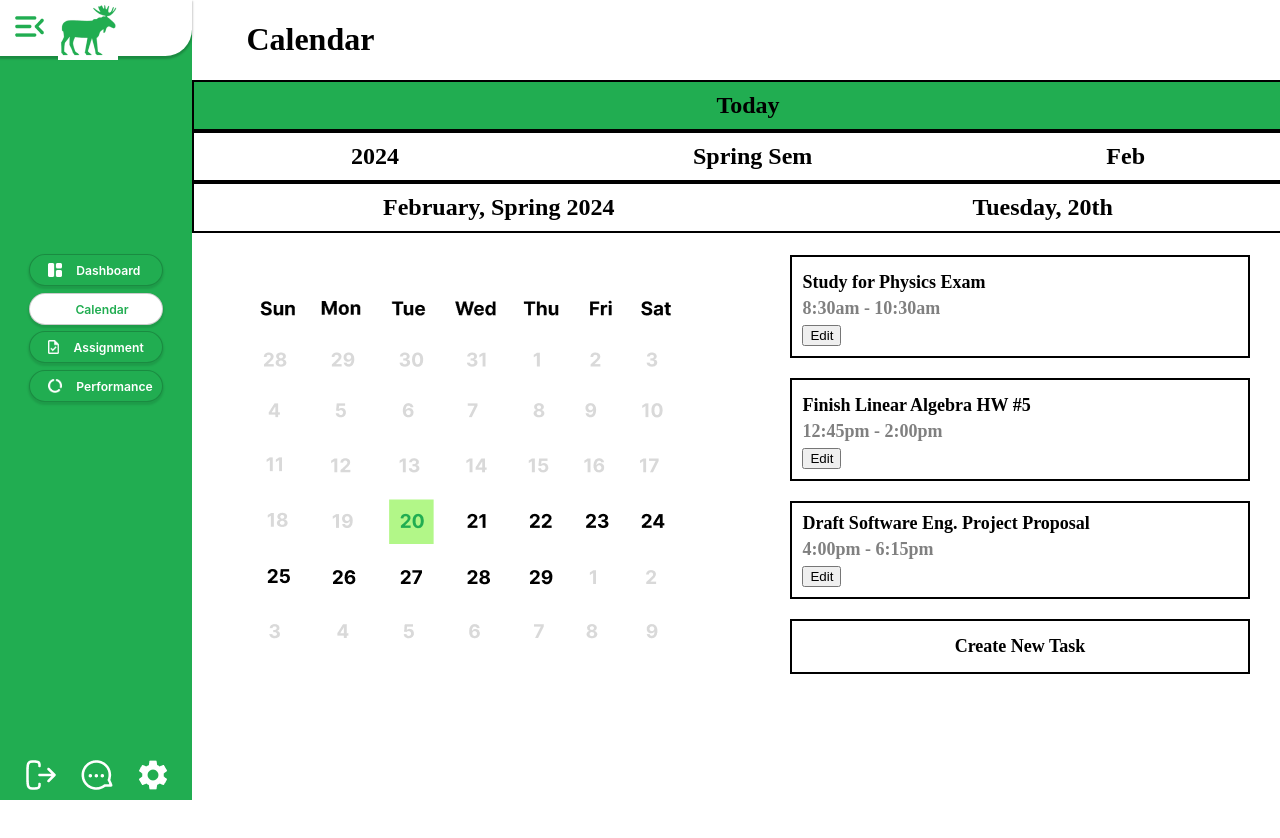
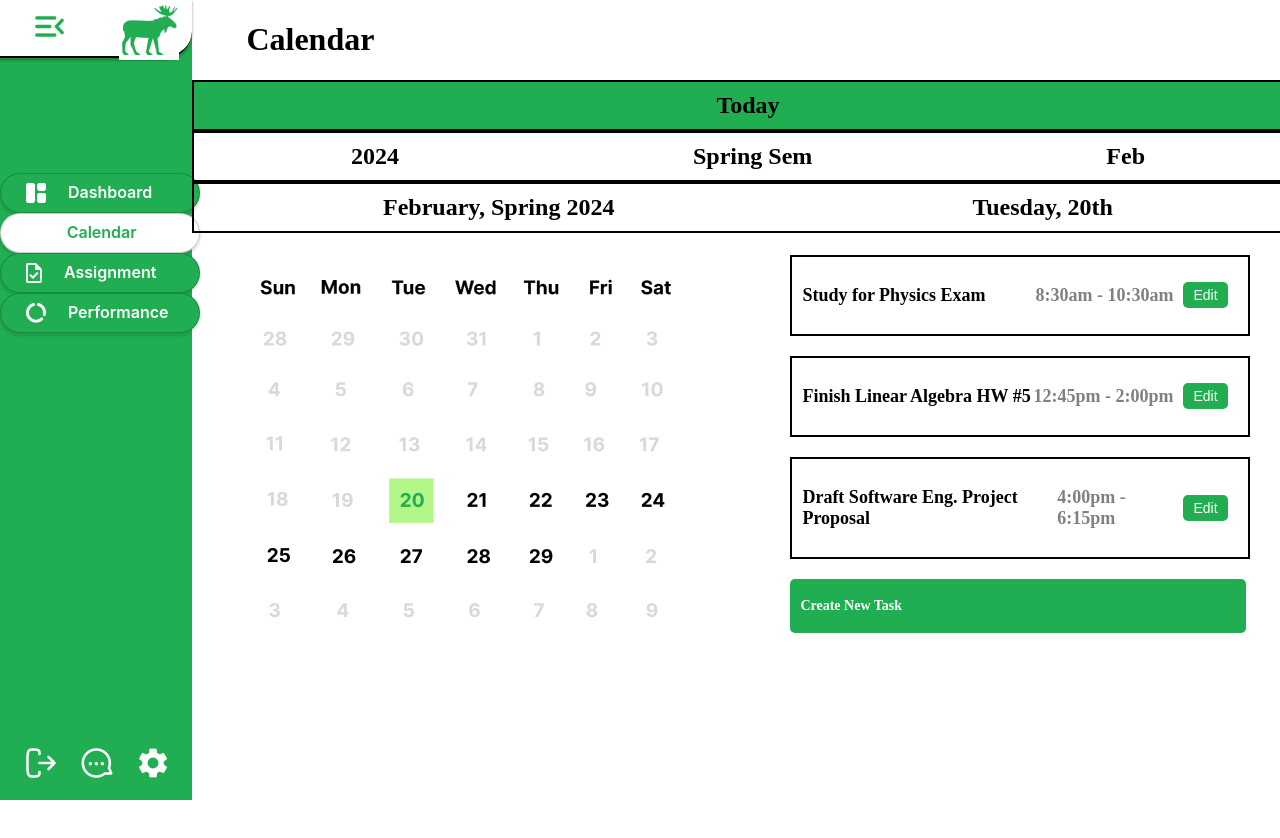
Before and after one commit to CaffeMacchiato/Plannar-Updated, a website: page calendar.html in a window 1280 px wide. Shown: the top 838 px of the page. After the commit the page ends 800 px from the top, so only its background shows below. Drawn offline with Linux system fonts and the light colour scheme.

Commit message:
Update calendar.css
Newly updated code for calendar.css for the "Edit" button

```diff
--- a/calendar.css
+++ b/calendar.css
@@ -1,7 +1,110 @@
-/* MY CONTENT STARTS HERE */
+html,
+body {
+    height: 100%;
+    margin: 0;
+    padding: 0;
+}
+
+.wrapper {
+    margin: 0;
+    padding: 0;
+    height: 100%;
+    display: flex;
+    flex-direction: row;
+}
+
+.menu {
+    margin: 0;
+    padding: 0;
+    user-select: none;
+    display: flex;
+    flex-direction: column;
+    justify-content: space-between;
+    background-color: #21ad51;
+    width: 15%;
+    height: 100%;
+}
+
+.menu-header {
+    display: flex;
+    flex-direction: row;
+    background-color: white;
+    justify-content: flex-start;
+    border-radius: 0pt 0pt 20pt 0pt;
+    box-shadow: 0px 2px 2px 1px rgba(0, 0, 0, 0.2);
+    height: 7%;
+    width: 100%;
+    border-bottom: 2px solid black;
+}
+
+.menu-header-button {
+    margin-top: auto;
+    margin-bottom: auto;
+    padding-left: 30px;
+}
+
+#menu-header-home-button {
+    padding-left: 50px;
+}
+
+.menu-body {
+    display: flex;
+    flex-direction: column;
+    justify-content: space-evenly;
+    height: 20%;
+    padding-bottom: 300px;
+    margin-left: auto;
+    margin-right: auto;
+}
+
+.menu-button-wrapper {
+    display: flex;
+    flex-direction: row;
+    justify-content: flex-start;
+    height: 20px;
+    width: auto;
+}
+
+.menu-icon {
+    margin-left: 10%;
+}
+
+.menu-text {
+    margin-top: 3px;
+    margin-left: 12%;
+}
+
+.menu-button,
+.menu-button-active {
+    margin-left: auto;
+    margin-right: auto;
+    border-radius: 50pt;
+    color: white;
+    background-color: #21ad51;
+    font-family: "Inter", sans-serif;
+    font-weight: 555;
+    font-size: 12pt;
+    border: 1px solid rgba(0, 0, 0, 0.2);
+    box-shadow: 0px 2px 2px 1px rgba(0, 0, 0, 0.1);
+    height: 40px;
+    width: 200px;
+}
+
+.menu-button-active {
+    color: #21ad51;
+    background-color: white;
+}
+
+.menu-footer {
+    display: flex;
+    flex-direction: row;
+    justify-content: space-evenly;
+    padding-bottom: 20px;
+}
+
 .dashboard {
     padding-left: 0;
-    width: 85%;
+    width: 100%;
 }
 
 .dashboard h1 {
@@ -24,30 +127,6 @@
 .pagename {
     padding: 10px;
     background-color: #21ad51;
-}
-
-.dashboard > .task-box {
-    padding-left: 5%;
-}
-
-.task-box {
-    margin-bottom: 3%;
-    text-align: left;
-    border: 2px solid black;
-    padding: 10px;
-}
-
-.task-box p {
-    margin: 5px 0;
-    font-size: 18px;
-}
-
-.task-box p:first-child {
-    font-weight: bold;
-}
-
-.task-box .due-date {
-    color: green;
 }
 
 .content-container {
@@ -85,6 +164,9 @@
     margin-bottom: 10px;
     width: 100%;
     font-size: 18px;
+    display: flex;
+    justify-content: space-between;
+    align-items: center;
 }
 
 /* this changes the text color for the timeslot class to gray */
@@ -97,3 +179,45 @@
 .task-box + .task-box {
     margin-top: 10px;
 }
+
+/* this styles the "Edit" button inside each task box */
+.edit-button {
+    background-color: #21ad51;
+    color: white;
+    border: none;
+    padding: 5px 10px;
+    cursor: pointer;
+    margin-right: 10px;
+    border-radius: 5px;
+    font-size: 14px;
+}
+
+.task-content {
+    display: flex;
+    justify-content: space-between;
+    align-items: center;
+    width: 100%;
+}
+
+.task-title {
+    margin: 0;
+    font-size: 18px;
+    font-weight: bold;
+}
+
+/* this adds a 10px right margin between the "timeslot" text and the "Edit" button */
+.timeslot {
+    margin-right: 10px;
+}
+
+#create-task-button {
+    background-color: #21ad51;
+    color: white;
+    border: none;
+    padding: 5px 10px;
+    cursor: pointer;
+    margin-top: 10px;
+    font-weight: bold;
+    border-radius: 5px;
+    font-size: 14px;
+}
```
